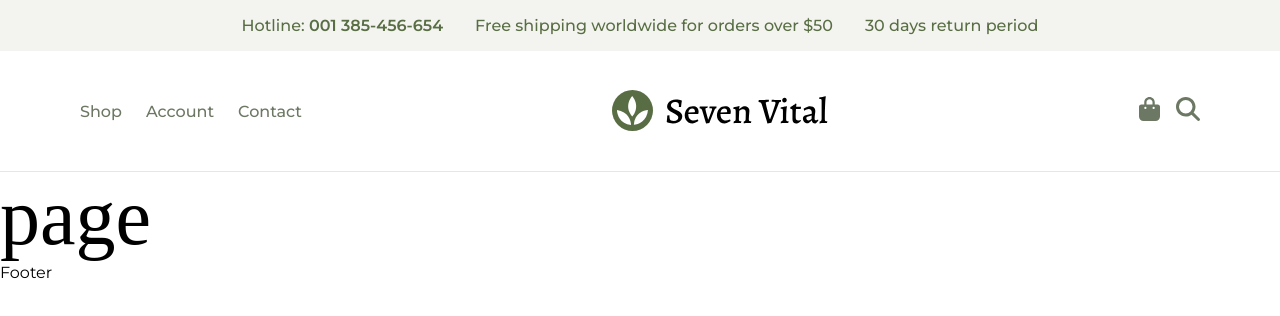
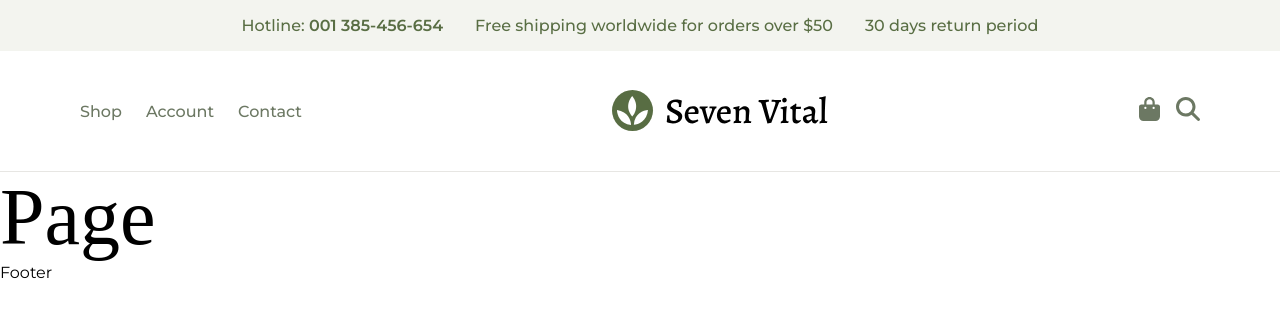
Before and after one commit to Lointainy/Seven-vital, a Next.js app: page / in a window 1280 px wide. Shown: the top 316 px of the page. Built offline with nearby package versions, Linux system fonts and the light colour scheme.

Commit message:
fixed styles for headline

```diff
--- a/styles/abstacts/_mixins.scss
+++ b/styles/abstacts/_mixins.scss
@@ -4,6 +4,7 @@
 	font-style: normal;
 	font-weight: 500;
 	line-height: normal;
+	text-transform: capitalize;
 }
 
 @mixin h2 {
@@ -12,6 +13,7 @@
 	font-weight: 400;
 	line-height: 65px;
 	letter-spacing: 0em;
+	text-transform: capitalize;
 }
 
 @mixin h3 {
@@ -20,6 +22,7 @@
 	font-weight: 400;
 	line-height: 41px;
 	letter-spacing: 0em;
+	text-transform: capitalize;
 }
 
 @mixin paragraph {
```
